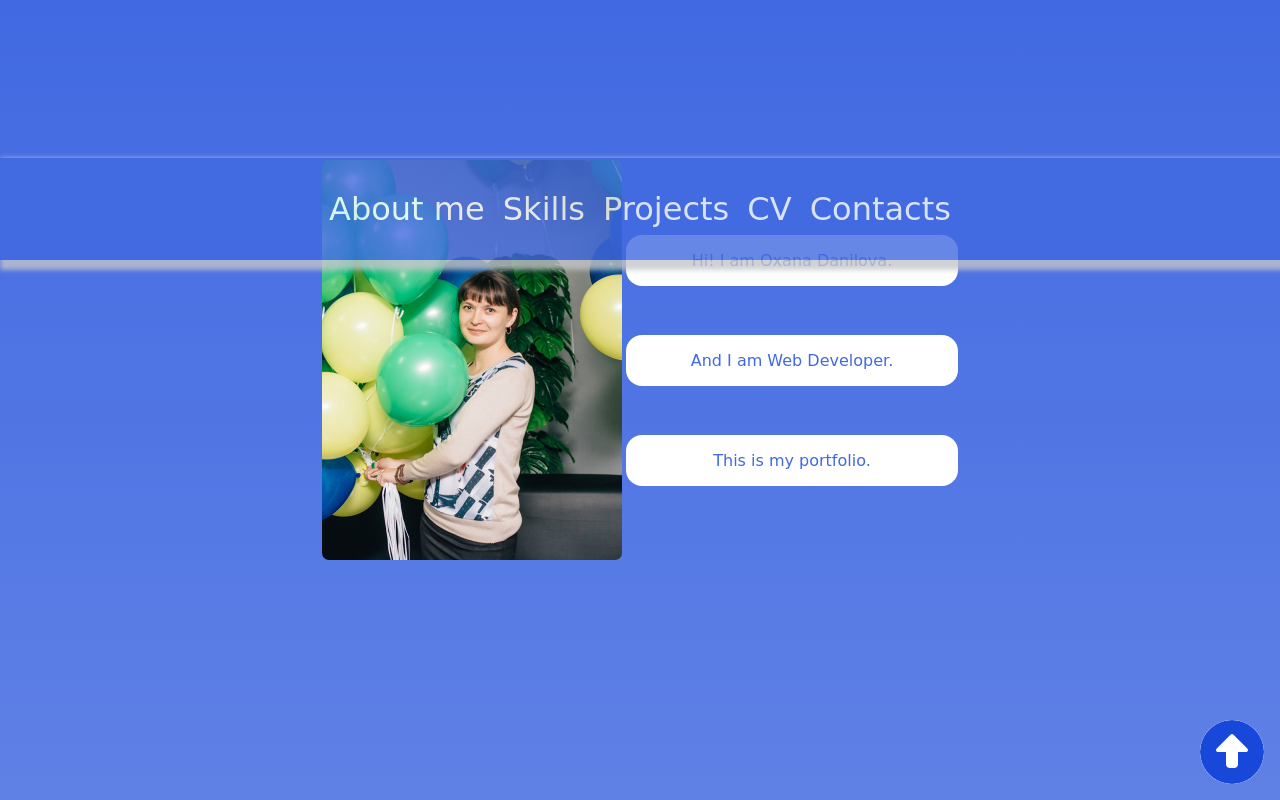
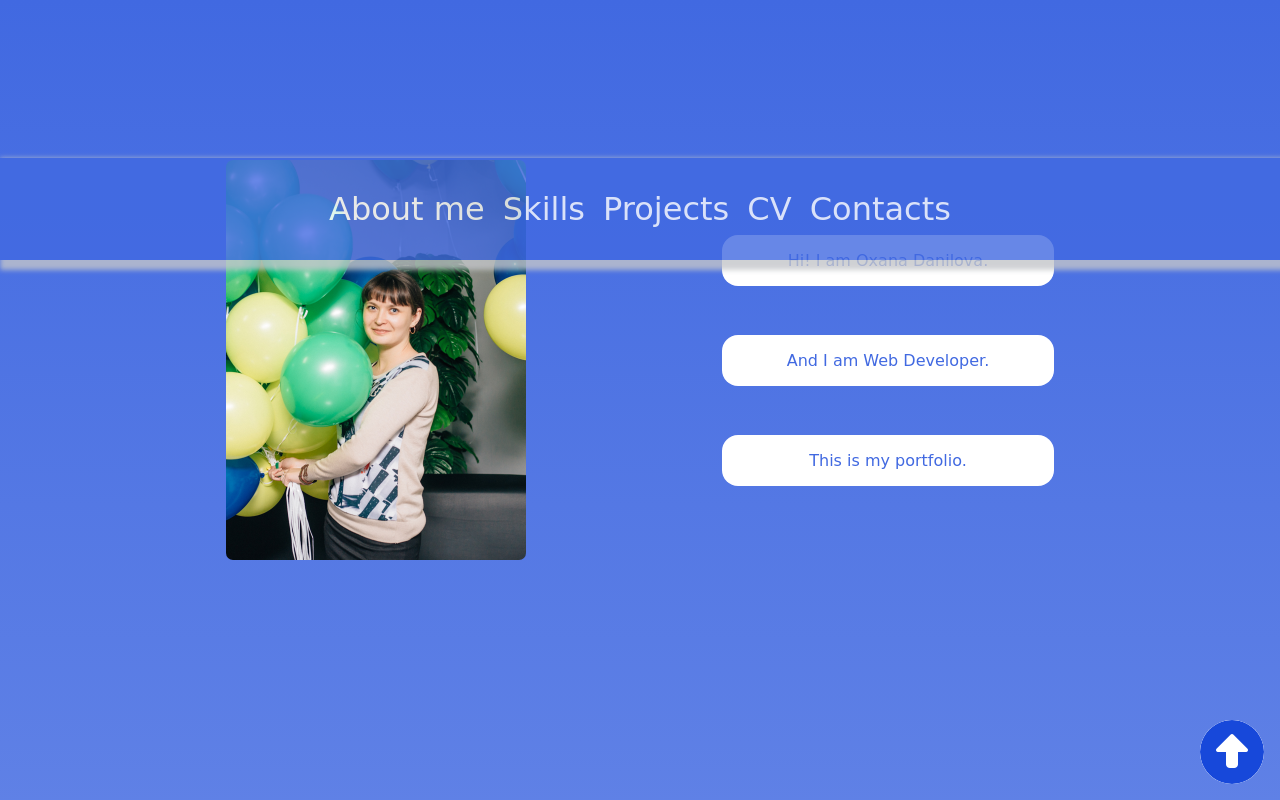
Before and after one commit to OxanaDanilova/portfolio, a website: page src/index.html in a window 1280 px wide. Shown: the top 800 px of the page. Drawn offline with Linux system fonts and the light colour scheme; a web font is replaced by a local one.

Commit message:
feat: add styles for mobile version

```diff
--- a/src/scss/style.scss
+++ b/src/scss/style.scss
@@ -180,7 +180,7 @@ body {
 
 
 #about-me {
-  width: 50%;
+  width: 80%;
   margin: 0 auto;
   padding-top: 10rem;
   @include my-flex(row, space-around);
@@ -439,6 +439,9 @@ body {
       font-size: 4rem;
       color: $color;
     }
+    @media (max-width: $mobile) {
+      width: 100%;
+    }
   }
 }
 
```
Also changed, not shown: src/styles/style.css, 1 other file.
